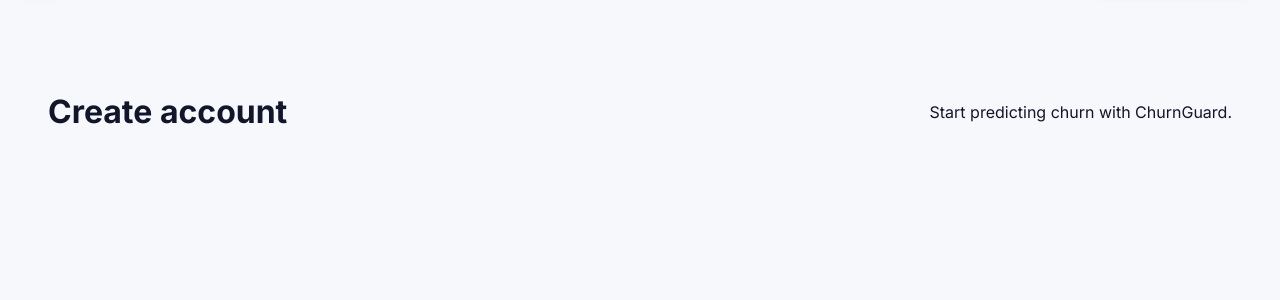
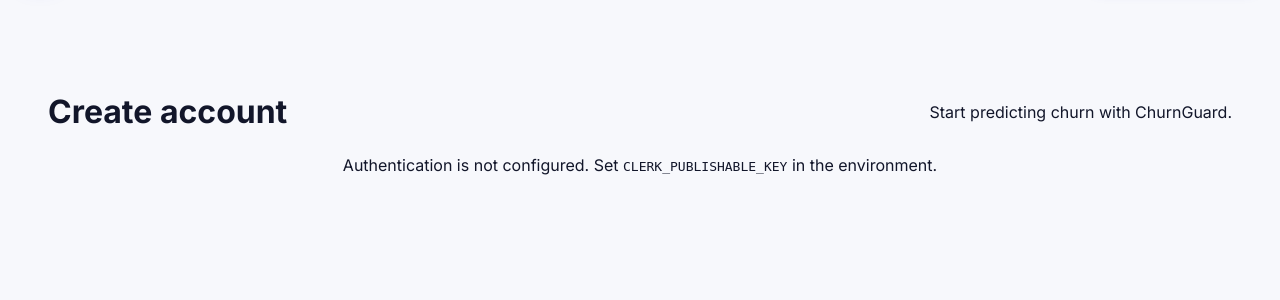
Before and after one commit to aryan732005/ChurnGuard, a Flask app: template churn-app/app/templates/sign-up.html in a window 1280 px wide. Shown: the part 65-365 px from the top of the page. Run offline with Flask 3, Linux system fonts and the light colour scheme; the template is opened without the code that fills it, so the values that code supplies are empty; parts of the project's set-up code (start-up, migrations or seed data) failed here and were passed over; some libraries are stand-ins or nearby versions.

Commit message:
Restore Clerk sign-in/sign-up in navbar and document Render auth env vars.
Always show Sign in and Sign up links; configure CLERK_* keys on Render for live auth widgets.

Co-authored-by: Cursor <cursoragent@cursor.com>

```diff
--- a/churn-app/app/templates/components/navbar.html
+++ b/churn-app/app/templates/components/navbar.html
@@ -18,7 +18,6 @@
             <button type="button" class="icon-btn" id="cmdToggle" aria-label="Command palette">
                 <i data-lucide="command"></i>
             </button>
-            {% if clerk_enabled %}
             <div id="clerk-signed-out" class="clerk-auth-group">
                 <a href="/sign-in" class="btn btn-secondary btn-sm">Sign in</a>
                 <a href="/sign-up" class="btn btn-primary btn-sm hide-mobile">Sign up</a>
@@ -26,7 +25,6 @@
             <div id="clerk-signed-in" class="clerk-auth-group hidden">
                 <div id="clerk-user-button"></div>
             </div>
-            {% endif %}
             <a href="/predict" class="btn btn-primary btn-sm hide-mobile">Try the Demo</a>
         </div>
     </div>
--- a/churn-app/app/templates/sign-in.html
+++ b/churn-app/app/templates/sign-in.html
@@ -8,5 +8,8 @@
         <p class="text-muted">Access your ChurnGuard dashboard and analytics.</p>
     </div>
     <div id="clerk-sign-in-root" class="clerk-widget-card"></div>
+    {% if not clerk_enabled %}
+    <p class="text-muted text-sm" style="text-align:center;margin-top:16px">Authentication is not configured. Set <code>CLERK_PUBLISHABLE_KEY</code> in the environment.</p>
+    {% endif %}
 </div>
 {% endblock %}
--- a/churn-app/app/templates/sign-up.html
+++ b/churn-app/app/templates/sign-up.html
@@ -8,5 +8,8 @@
         <p class="text-muted">Start predicting churn with ChurnGuard.</p>
     </div>
     <div id="clerk-sign-up-root" class="clerk-widget-card"></div>
+    {% if not clerk_enabled %}
+    <p class="text-muted text-sm" style="text-align:center;margin-top:16px">Authentication is not configured. Set <code>CLERK_PUBLISHABLE_KEY</code> in the environment.</p>
+    {% endif %}
 </div>
 {% endblock %}
--- a/render.yaml
+++ b/render.yaml
@@ -19,3 +19,9 @@ services:
         value: admin
       - key: ADMIN_PASSWORD
         generateValue: true
+      - key: CLERK_PUBLISHABLE_KEY
+        value: pk_test_c3R1bm5pbmctYWxwYWNhLTY3LmNsZXJrLmFjY291bnRzLmRldiQ
+      - key: CLERK_SECRET_KEY
+        sync: false
+      - key: CORS_ORIGINS
+        value: https://churnguard-lvcf.onrender.com,http://127.0.0.1:8000,http://localhost:8000
```
